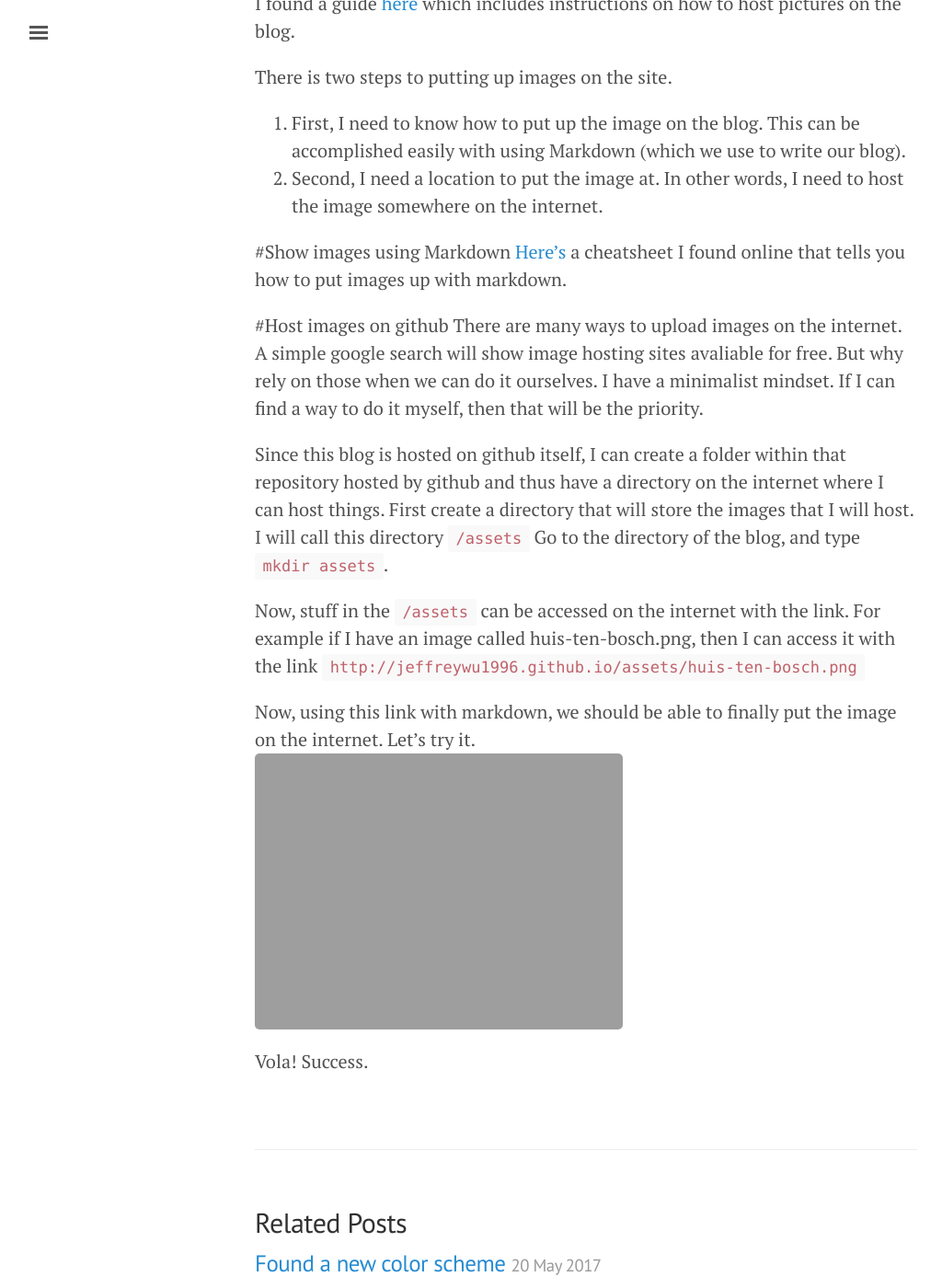
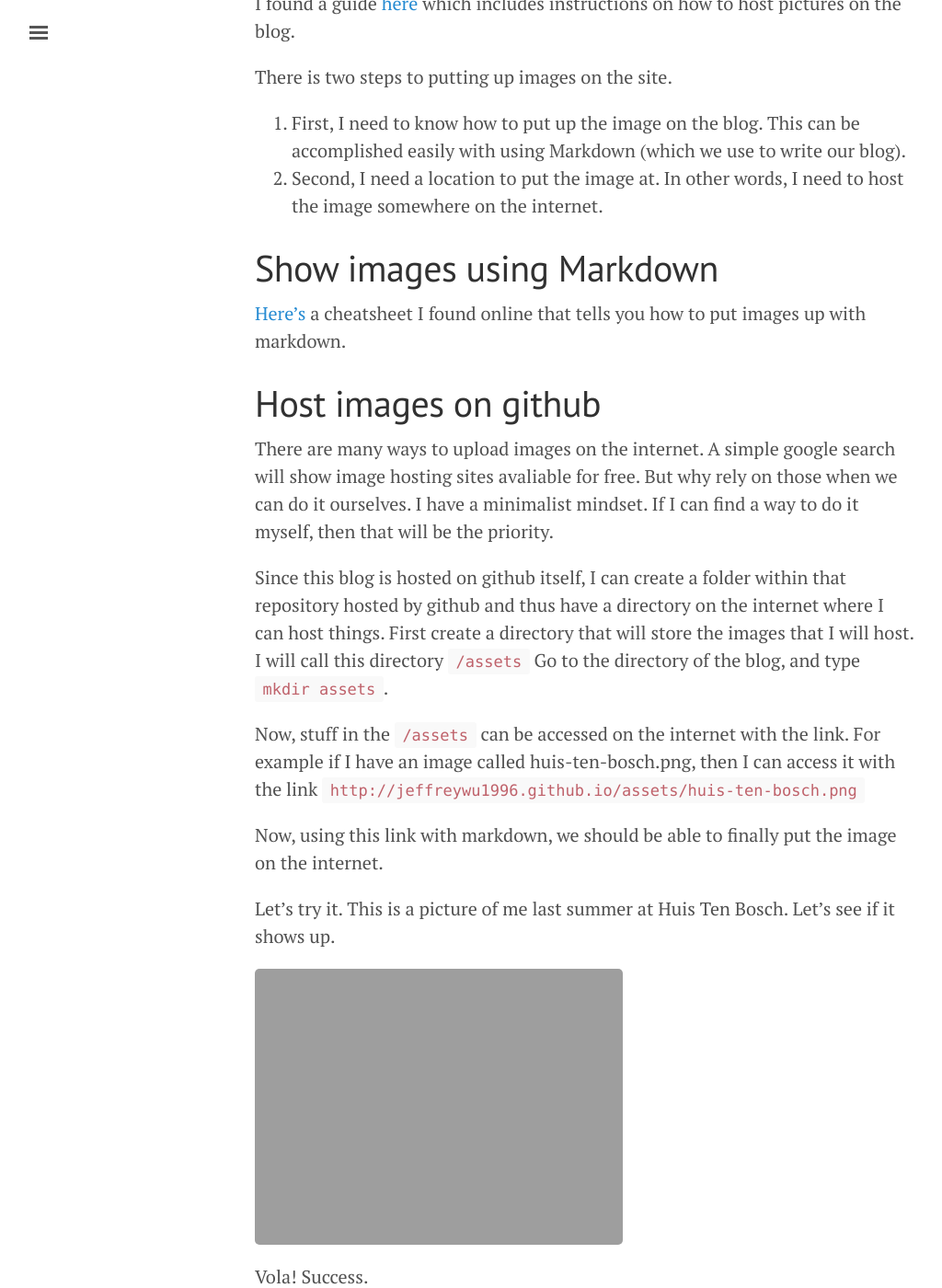
Before and after one commit to jeffreywu1996/jeffreywu1996.github.io, a Jekyll site: the page built from _posts/2017-05-23-pictures.md, in a window 1280 px wide and 1400 px high, scrolled down 353 px. Shown: the whole window at 92% size, without its empty margins (3-1027 px from the left). Built offline with Jekyll 4.4.1, drawn with Linux system fonts in a browser that asks for light colours.

```diff
--- a/_posts/2017-05-23-pictures.md
+++ b/_posts/2017-05-23-pictures.md
@@ -11,10 +11,10 @@ There is two steps to putting up images on the site.
 1. First, I need to know how to put up the image on the blog. This can be accomplished easily with using Markdown (which we use to write our blog).
 2. Second, I need a location to put the image at. In other words, I need to host the image somewhere on the internet.
 
-#Show images using Markdown
+# Show images using Markdown
 [Here's](https://github.com/adam-p/markdown-here/wiki/Markdown-Cheatsheet#images) a cheatsheet I found online that tells you how to put images up with markdown.
 
-#Host images on github
+# Host images on github
 There are many ways to upload images on the internet. A simple google search will show image hosting sites avaliable for free. But why rely on those when we can do it ourselves. I have a minimalist mindset. If I can find a way to do it myself, then that will be the priority.
 
 Since this blog is hosted on github itself, I can create a folder within that repository hosted by github and thus have a directory on the internet where I can host things.
@@ -26,7 +26,9 @@ Now, stuff in the `/assets` can be accessed on the internet with the link.
 For example if I have an image called huis-ten-bosch.png, then I can access it with the link `{{ site.url }}/assets/huis-ten-bosch.png`
 
 Now, using this link with markdown, we should be able to finally put the image on the internet.
-Let's try it.
+
+Let's try it. This is a picture of me last summer at Huis Ten Bosch. Let's see if it shows up.
+
 ![Huis Ten Bosch]({{ site.url }}/assets/huis-ten-bosch.png)
 
 Vola! Success.
```
